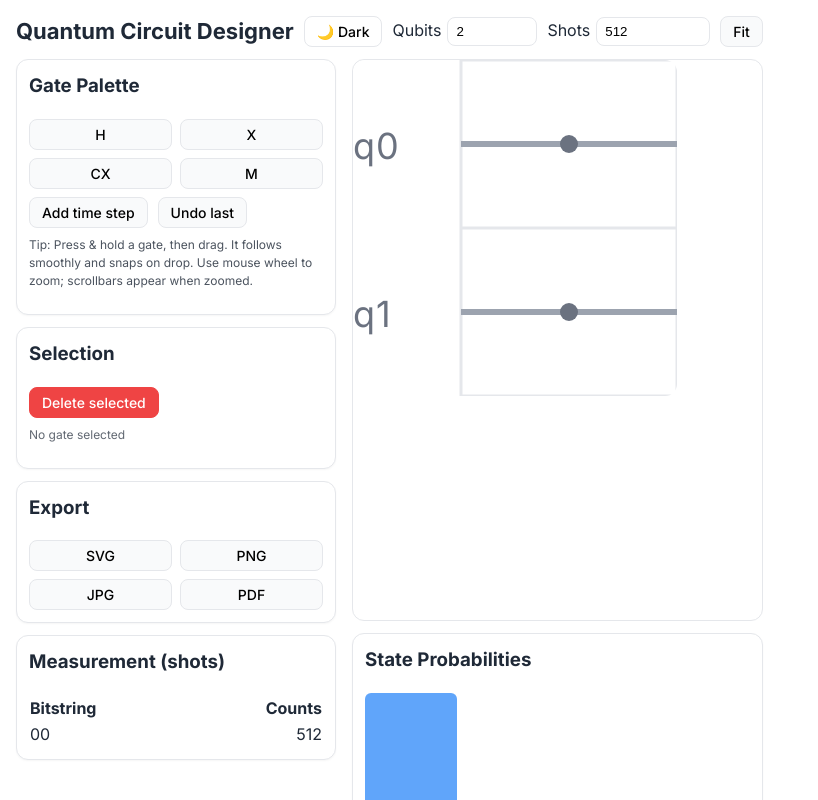
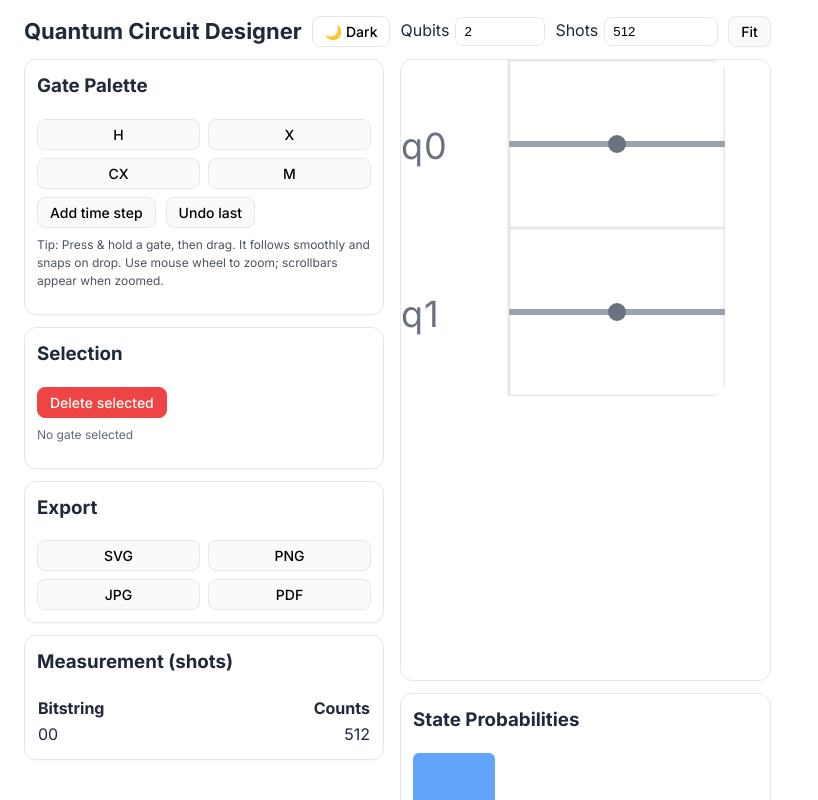
Before and after one commit to marlomb/quantum-circuit-starter, a React (Vite) app: page / in a window 1280 px wide. Shown: the top 800 px of the page, without its empty margins (0-818 px from the left). Built offline with nearby package versions, Linux system fonts and the light colour scheme.

Commit message:
style: soften neon palette, transparent SVG bg, glass cards

```diff
--- a/src/App.tsx
+++ b/src/App.tsx
@@ -497,7 +497,14 @@ export default function App() {
         </div>
       </header>
 
-      <section style={{ display: "grid", gridTemplateColumns: "320px 1fr", gap: 16 }}>
+      <section
+        style={{
+          display: "grid",
+          gridTemplateColumns: "minmax(280px, 360px) 1fr",
+          gap: 16,
+          width: "100%",           // ensure full width
+        }}
+      >
         {/* Left: Panels */}
         <div className="stack">
           <div className="card">
--- a/src/theme.css
+++ b/src/theme.css
@@ -83,3 +83,26 @@ body.theme-dark  { background: #0f172a; color: #f8fafc; }
 
 /* Bar chart bars */
 .bar { background: #60a5fa; border-radius: 6px; }
+
+/* Full-bleed app wrapper */
+.app-wrap {
+  width: 100%;
+  max-width: none;          /* remove 1200px cap */
+  padding: 16px 24px;
+  min-height: 100vh;        /* take full screen height */
+  box-sizing: border-box;
+}
+
+/* Canvas shell fills the remaining viewport height under the header/controls */
+.canvas-shell {
+  position: relative;
+  height: calc(100vh - 180px);  /* adjust this if your header gets taller/shorter */
+  min-height: 360px;
+  max-height: none;             /* no cap */
+  border: 1px solid #e5e7eb;
+  border-radius: 12px;
+  background: #ffffff;
+  overflow: auto;
+}
+.theme-dark .canvas-shell { border-color: #1e293b; background: #0b1324; }
+.canvas-shell.panning { cursor: grabbing; }
```
